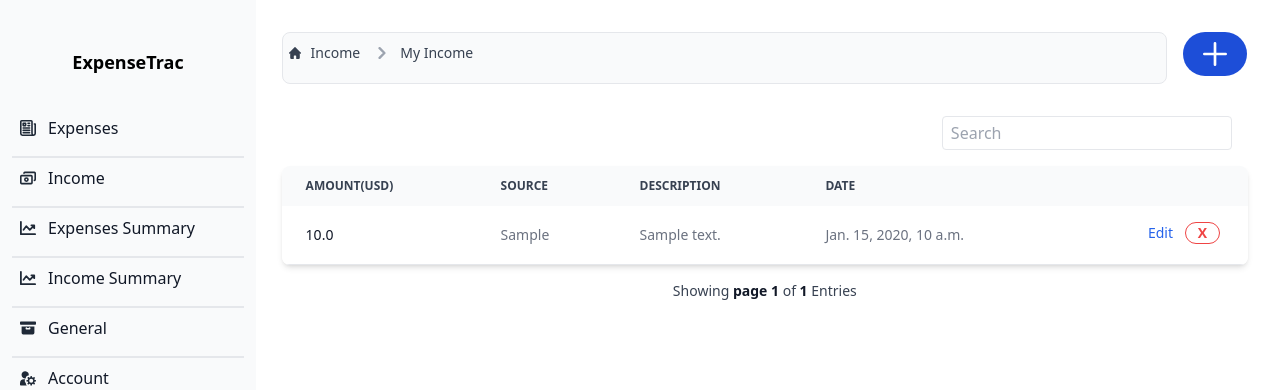
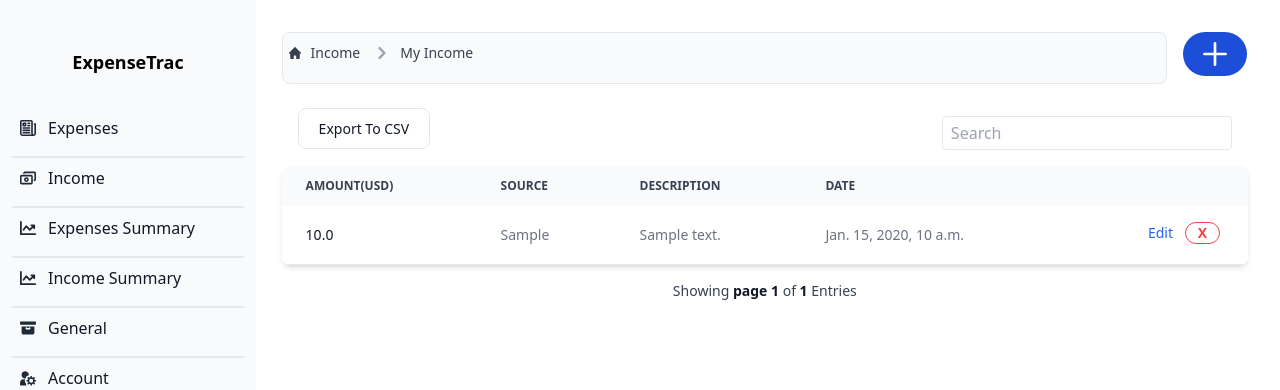
Before and after one commit to Awwal12/ExpenseTrac, a Django app: page /income/ in a window 1280 px wide. Shown: the top 390 px of the page. Run offline with Django 4.2, Linux system fonts and the light colour scheme; a user stored in the database is signed in; tables that the repository leaves empty hold one stand-in row (values such as "Sample post"); some libraries are stand-ins or nearby versions.

Commit message:
added export to csv button and link

```diff
--- a/expensetrac/templates/income/index.html
+++ b/expensetrac/templates/income/index.html
@@ -50,7 +50,9 @@ Income
         </div>
     </div>  -->
     <div class="flex flex-wrap ">
-      <div class="pl-4 pr-4 md:w-2/3"></div>
+      <div class="pl-4 pr-4 md:w-2/3">
+        <a href="{% url 'income:export-csv' %}" class="py-2.5 px-5 mr-2 mb-2 text-sm font-medium text-gray-900 focus:outline-none bg-white rounded-lg border border-gray-200 hover:bg-gray-100 hover:text-blue-700 focus:z-10 focus:ring-4 focus:ring-gray-200 dark:focus:ring-gray-700 dark:bg-gray-800 dark:text-gray-400 dark:border-gray-600 dark:hover:text-white dark:hover:bg-gray-700">Export To CSV</a>
+      </div>
       <div class="pl-4 pr-4 md:w-1/3">
 
         <div class="mb-4">
```
